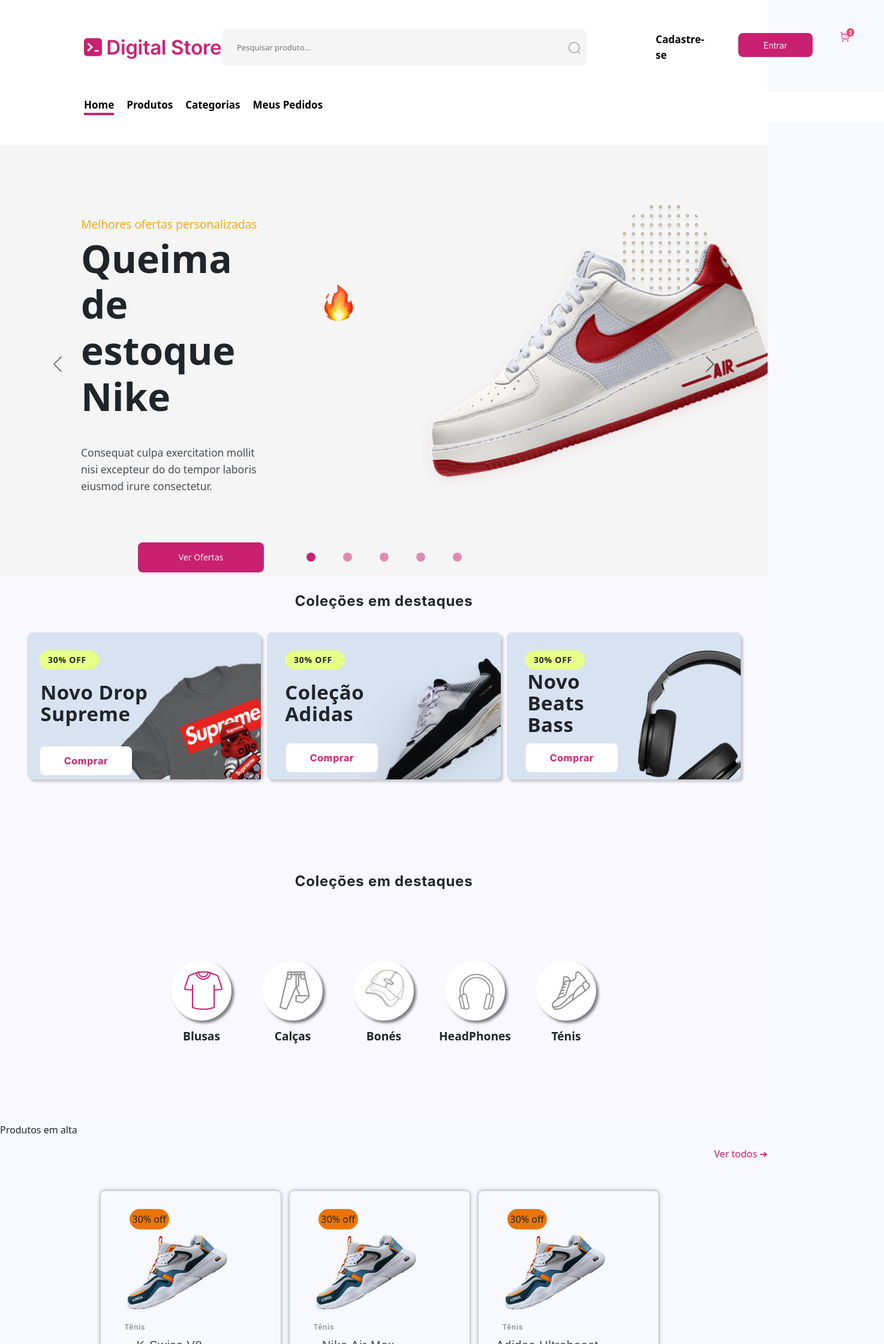
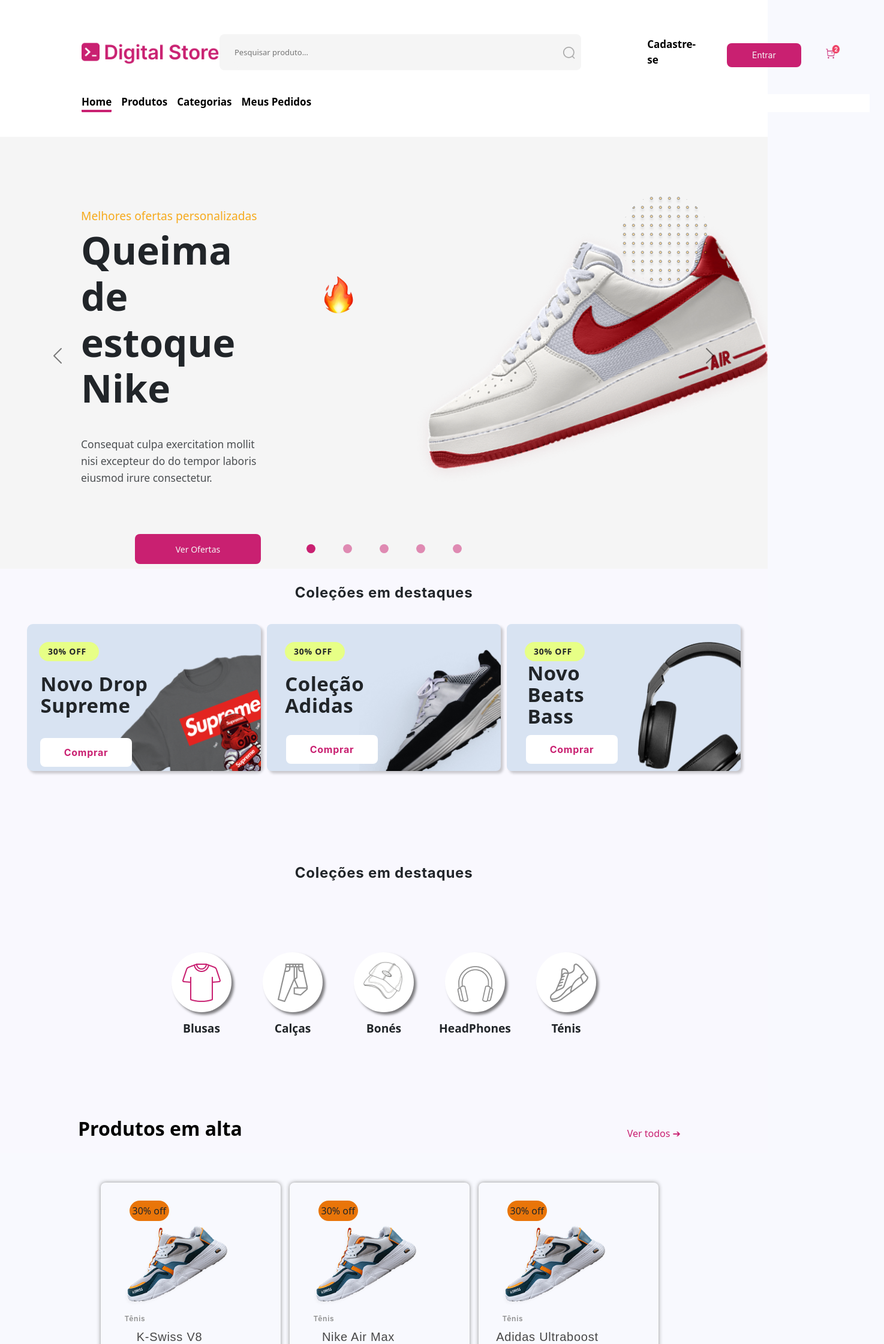
Before and after one commit to Davidgit250596/dripAtual, a React (Vite) app: page / in a window 1280 px wide. Shown: the top 2240 px of the page at 60% size, 1474 px wide, since content can reach past the window. Built offline with nearby package versions, Linux system fonts and the light colour scheme.

Commit message:
Finalizando Pagina 1

```diff
--- a/src/components/airJordan/AirJordan.jsx
+++ b/src/components/airJordan/AirJordan.jsx
@@ -21,7 +21,7 @@ export default function () {
 
 
                     <div>
-                        <a href="../pagina2/pagina2.html"><button className="buttonJordan">Ver ofertas</button></a>
+                        <a href="/Pagina2"><button className="buttonJordan">Ver ofertas</button></a>
                     </div>
 
                 </div>
--- a/src/components/carrossel1/Carrossel1.jsx
+++ b/src/components/carrossel1/Carrossel1.jsx
@@ -52,7 +52,7 @@ export default function () {
                                         laboris
                                         eiusmod irure consectetur.</h1>
 
-                                    <a href="../pagina2/pagina2.html"><button type="button" className="btn-verofertas">Ver
+                                    <a href="/Pagina2"><button type="button" className="btn-verofertas">Ver
                                         Ofertas</button></a>
                             </div>
 
--- a/src/components/colecao1/Colecao1.jsx
+++ b/src/components/colecao1/Colecao1.jsx
@@ -17,7 +17,7 @@ export default function () {
                         <span className="trintaoff">30% OFF</span>
 
                         <h1 className="novodrop">Novo Drop Supreme</h1>
-                        <a href="../pagina2/pagina2.html"><button className="btncomprarsupreme">Comprar</button></a>
+                        <a href="/Pagina2"><button className="btncomprarsupreme">Comprar</button></a>
                     </div>
 
                     <img src={BlusaSupreme} alt="" />
@@ -30,7 +30,7 @@ export default function () {
 
                         <h1 className="novodropdois">Coleção Adidas</h1>
 
-                        <a href="../pagina2/pagina2.html"><button className="btncompraradidas">Comprar</button></a>
+                        <a href="/pagina2"><button className="btncompraradidas">Comprar</button></a>
                     </div>
 
                     <img src={SapatoAdidas} alt="" />
@@ -42,7 +42,7 @@ export default function () {
 
                         <h1 className="novodroptres">Novo Beats Bass</h1>
 
-                        <a href="../pagina2/pagina2.html"><button className="btncomprarfone">Comprar</button></a>
+                        <a href="/pagina2"><button className="btncomprarfone">Comprar</button></a>
                     </div>
 
                     <img src={FoneDeOuvido} alt="" />
--- a/src/components/colecao1/colecao1.css
+++ b/src/components/colecao1/colecao1.css
@@ -91,7 +91,7 @@
 }
 
 .btncomprarsupreme:hover {
-    background-color: rgb(149, 189, 254);
+    background-color:  #c92071;
     transition-duration: 0.5s;
     color: rgb(245 245 245);
 
@@ -161,7 +161,7 @@
 }
 
 .btncompraradidas:hover {
-    background-color: rgb(149, 189, 254);
+    background-color:  #c92071;
     transition-duration: 0.5s;
     color: rgb(245 245 245);
 }
@@ -231,7 +231,7 @@
 }
 
 .btncomprarfone:hover {
-    background-color: rgb(149, 189, 254);
+    background-color:  #c92071;
     transition-duration: 0.5s;
     color: rgb(245 245 245);
 }
--- a/src/components/colecao2/colecao2.css
+++ b/src/components/colecao2/colecao2.css
@@ -10,6 +10,7 @@
     padding: 80px;
     gap: 52px;
 }
+
 
 .secprincipalicones {
     background-color: rgb(249 248 254);
@@ -29,7 +30,9 @@
     gap: 30px;
     box-shadow: 4px 4px 4px 0 rgba(0, 0, 0, 0.50);
 }
-
+.secblusas:hover{
+   padding-bottom: 10px;
+}
 .blusas {
     display: flex;
     justify-content: center;
@@ -56,6 +59,9 @@
     flex-direction: column;
     gap: 30px;
     box-shadow: 4px 4px 4px 0 rgba(0, 0, 0, 0.50);
+}
+.seccalcas:hover{
+   padding-bottom: 10px;
 }
 
 .calcas {
@@ -84,7 +90,9 @@
     gap: 30px;
     box-shadow: 4px 4px 4px 0 rgba(0, 0, 0, 0.50);
 }
-
+.secbones:hover{
+   padding-bottom: 10px;
+}
 .bones {
     display: flex;
     justify-content: center;
@@ -110,6 +118,9 @@
     border-radius: 50%;
     gap: 30px;
     box-shadow: 4px 4px 4px 0 rgba(0, 0, 0, 0.50);
+}
+.secheadphones:hover{
+   padding-bottom: 10px;
 }
 
 .headphones {
@@ -137,7 +148,9 @@
     border-radius: 50%;
     box-shadow: 4px 4px 4px 0 rgba(0, 0, 0, 0.50);
 }
-
+.sectenis:hover{
+   padding-bottom: 10px;
+}
 .sapatin {
     display: flex;
     justify-content: space-around;
--- a/src/components/colecao2/colecao2.jsx
+++ b/src/components/colecao2/colecao2.jsx
@@ -20,14 +20,14 @@ export default function () {
                     <div className="iconescolecoes">
                         <section className="secblusas">
                             <div className="blusas">
-                                <a href="../pagina2/pagina2.html"><img src={Blusa} alt="" /></a>
+                                <a href="/Pagina2"><img src={Blusa} alt="" /></a>
                             </div>
                             <div className="textoblusa">Blusas</div>
                         </section>
 
                         <section className="seccalcas">
                             <div className="calcas">
-                                <a href="../pagina2/pagina2.html"><img src={Calca} alt="" /></a>
+                                <a href="/Pagina2"><img src={Calca} alt="" /></a>
                             </div>
                             <div className="textocalca">Calças</div>
                         </section>
@@ -35,7 +35,7 @@ export default function () {
                         <section className="secbones">
 
                             <div className="bones">
-                                <a href="../pagina2/pagina2.html"><img src={Bone} width="70px" alt="" /></a>
+                                <a href="/Pagina2"><img src={Bone} width="70px" alt="" /></a>
                             </div>
                             <div className="textobones">Bonés</div>
                         </section>
@@ -43,14 +43,14 @@ export default function () {
                         <section className="secheadphones">
 
                             <div className="headphones">
-                                <a href="../pagina2/pagina2.html"><img src={HeadPhone} alt="" /></a>
+                                <a href="/Pagina2"><img src={HeadPhone} alt="" /></a>
                             </div>
                             <div className="textoheadphones">HeadPhones</div>
                         </section>
 
                         <section className="sectenis">
                             <div className="sapatin">
-                                <a href="../pagina2/pagina2.html"> <img src={Tenis} alt="" /></a>
+                                <a href="/Pagina2"> <img src={Tenis} alt="" /></a>
                             </div>
                             <div className="textoSapatoColecao">Ténis</div>
                         </section>
--- a/src/components/header/Header.css
+++ b/src/components/header/Header.css
@@ -4,7 +4,7 @@
     display: flex;
     flex-wrap: wrap;
     flex-direction: column;
-    /* padding: 1rem; */
+    padding: 1rem;
 
 }
 
@@ -61,6 +61,7 @@
 
 .linkcadastro {
     display: flex;
+    align-items: center;
     gap: 30px;
     margin-right: 30px;
 
@@ -68,7 +69,7 @@
 }
 
 .btn-cadastro {
-    padding: 8px 10px;
+    padding: 15px 10px;
     color: #000000;
     text-decoration: none;
     font-size: 17px;
@@ -77,6 +78,7 @@
 
 .btn-cadastro:hover {
     color: #c92071;
+    padding-top: 10px
 }
 
 .entrar {
@@ -99,20 +101,27 @@
     height: 24px;
     margin-left: 10px;
 }
+.imagemcarrinho:hover{
+
+    margin-bottom: 10px;
+}
 
 .links {
     color: #474747;
+    height: 30px;
 
+}
+.links:hover{
+    padding-top: 2px;
 }
 
 .linksHeader {
     background-color: #ffffff;
-    padding: 10px 20px;
-    margin-left: 100px;
+    margin-left: 120px;
     margin-bottom: 25px;
-    margin-top: 30px;
+    margin-top: 20px;
     font-family: "inter" sans-serif;
-    font-weight: 650;
+    font-weight: 600;
     display: flex;
     font-size: 17px;
     list-style: none;
@@ -132,7 +141,6 @@
 .linksHeader a:hover {
     color: rgb(201 32 113);
     font-weight: 650;
-    /* text-decoration: underline; */
     border-bottom: 4px solid rgb(201 32 113);
     border-radius: 1.5px;
 }
--- a/src/components/sectionProdutosAlta/ProdutosEmAlta.css
+++ b/src/components/sectionProdutosAlta/ProdutosEmAlta.css
@@ -1,12 +1,40 @@
+.textoprodutosalta {
+    display: flex;
+    justify-content: space-between;
+    align-content: center;
+
+
+}
+
+.textoprodutos {
+    background-color: rgb(249 248 254);
+    display: flex;
+    justify-content: space-between;
+    align-items: center;
+
+
+
+}
+
+.textosecprodutosalta {
+    display: flex;
+    padding-left: 130px;
+    font-size: xx-large;
+    font-weight: 600;
+    color: #000000;
+
+}
+
 .linkvertodos {
     display: flex;
-    justify-content: end;
-    text-decoration: none;
+    text-decoration:none;
     color: #C92071;
+    margin-right: 145px;
 }
 
 .linkvertodos:hover {
     color: #C92071;
+    padding-bottom: 10px;
 }
 
 .setinha {
--- a/src/components/sectionProdutosAlta/ProdutosEmAlta.jsx
+++ b/src/components/sectionProdutosAlta/ProdutosEmAlta.jsx
@@ -1,19 +1,14 @@
 import "../sectionProdutosAlta/ProdutosEmAlta.css"
+
+
 export default function () {
     return (
         <section className="secprodutosalta">
-
-
             <div className="textoprodutos">
                 <p className="textosecprodutosalta">Produtos em alta</p>
-
-
                 <div>
-                    <a className="linkvertodos" href="../pagina2/pagina2.html">Ver todos ➔</a>
+                    <a className="linkvertodos" href="/Pagina2">Ver todos ➔</a>
                 </div>
-
-
-
             </div>
         </section>
     );
--- a/src/pages/login/Login.jsx
+++ b/src/pages/login/Login.jsx
@@ -9,7 +9,7 @@ export default function Login() {
             <main className="mainLogin">
                 <div className="formularioLogin">
                     <h2>Acesse sua conta</h2>
-                    <p>Novo cliente? Então registre-se<a href="#">aqui.</a></p>
+                    <p>Novo cliente? Então registre-se <a className="registreAqui" href="#">aqui.</a></p>
 
                     <form className="formLogin">
                         <label htmlFor="login">Login</label>
@@ -27,14 +27,14 @@ export default function Login() {
                             name="senha"
                             placeholder="Insira sua senha"
                         />
-                        <a href="#">Esqueci minha senha</a>
+                        <a className="esqueciSenha" href="#">Esqueci minha senha</a>
 
 
                         <button type="submit">Acessar conta</button>
 
                         <div className="facebookLogin">
                             <p>Ou faça o login com</p>
-                            <img
+                            <img className="imgRedesSociais"
                                 src="src/assets/img/redes.png"
                                 alt="Login com Facebook"
                                 width="55"
--- a/src/pages/login/login.css
+++ b/src/pages/login/login.css
@@ -1,8 +1,9 @@
 .formularioLogin{
     background-color: #ffffff;
     width: 400px;
-    padding: 8px;
+    padding: 15px;
     padding-top: 16px;
+    margin-left: 50px;
     display: flex;
     flex-direction: column;
     gap: 25px;
@@ -30,15 +31,20 @@
     height: 30px;
     background-color: #f8f6f6;
     border: none;
-    padding: 9px;
+    padding: 10px;
     margin: 10px 0 10px;
     width: 100%;
 
 
 }
-a{
-    margin-left: 5px;
+.esqueciSenha{
+    margin-left: 110px;
     color: black;
+
+}
+.registreAqui{
+    color: black;
+    font-weight: 500;
 
 }
 
@@ -53,9 +59,15 @@ button{
 
 .facebookLogin{
     display: flex;
+    justify-content: center;
     align-items: center;
     text-align: center;
     gap: 10px;
     margin-top: 10px;
     font-size: 16px;
 }
+.imgRedesSociais{
+    display: flex;
+    justify-content: center;
+    align-items: center;
+}
```
